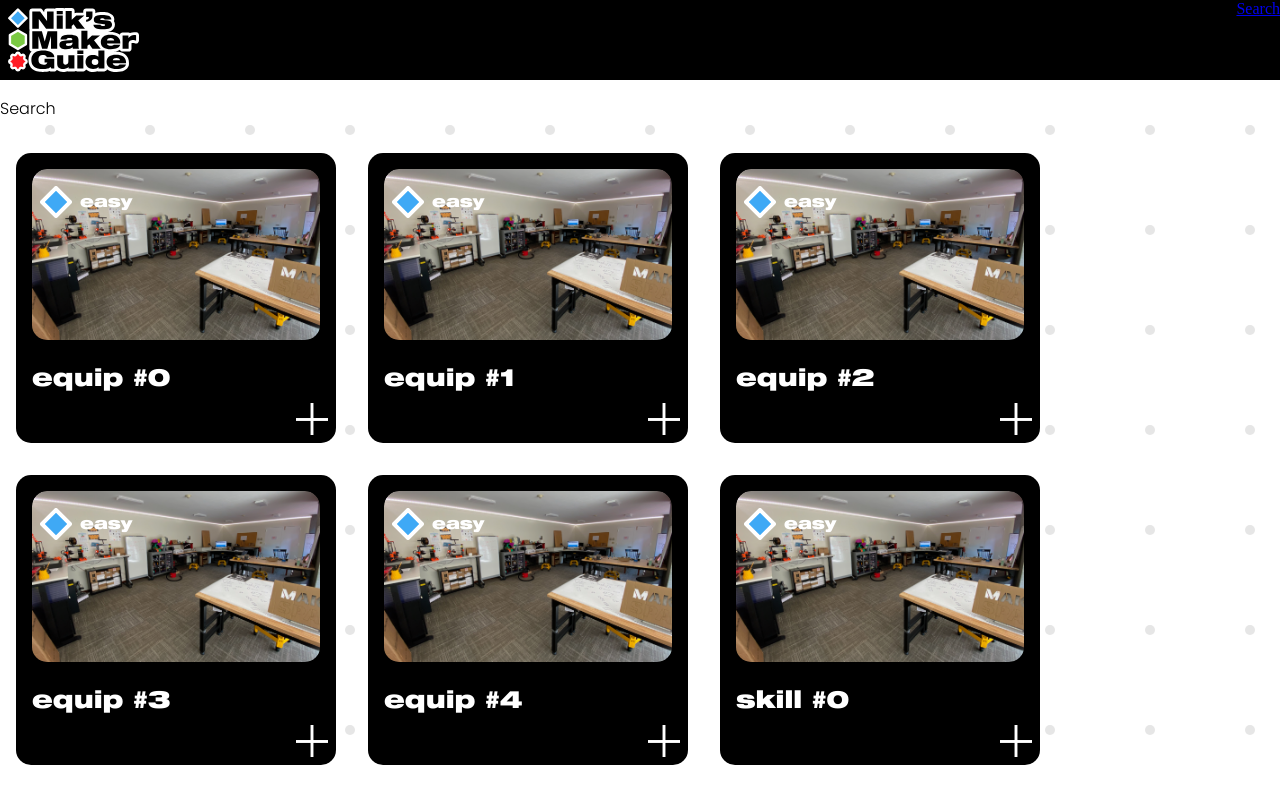
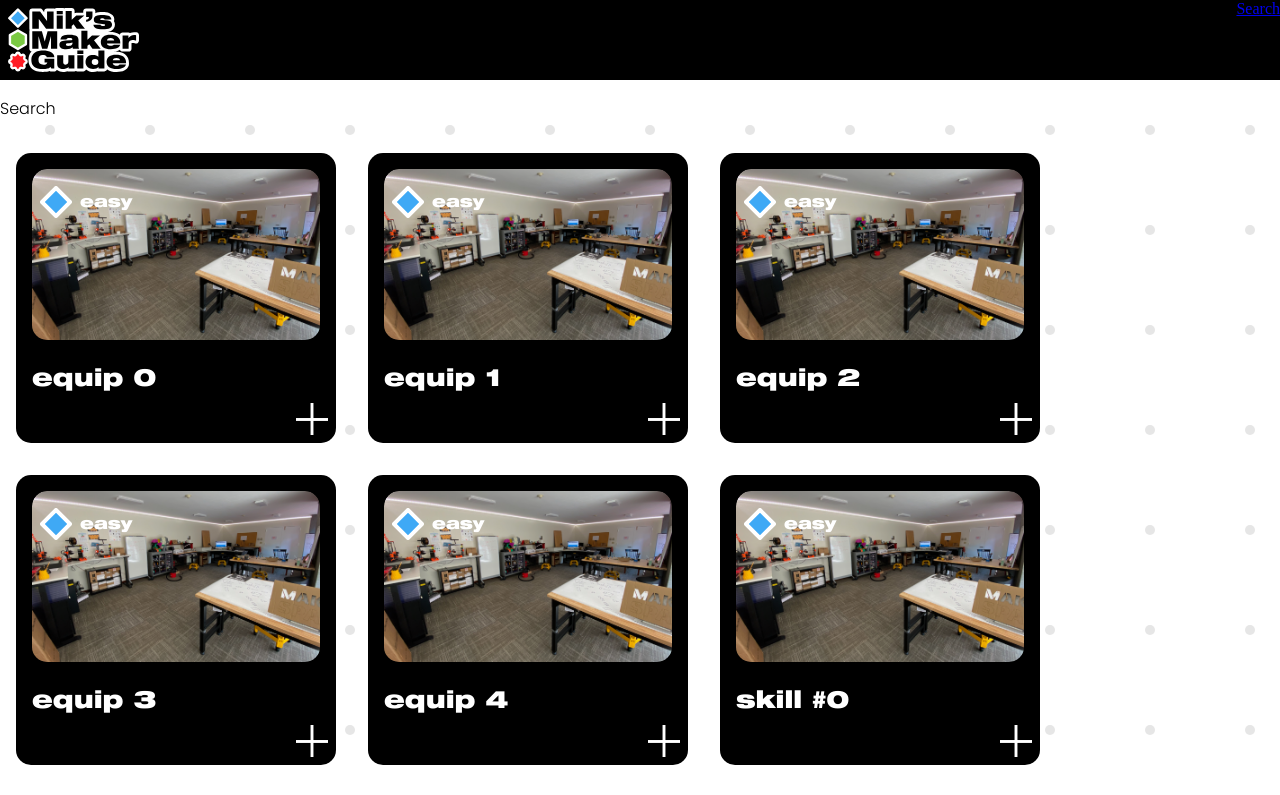
Before and after one commit to Unsynx/course_site, a React (Vite) app: page /search in a window 1280 px wide. Shown: the top 795 px of the page. Built offline with nearby package versions, Linux system fonts and the light colour scheme.

Commit message:
Don't use # in course name

```diff
--- a/src/HomePage.jsx
+++ b/src/HomePage.jsx
@@ -6,18 +6,6 @@ import DynamicBackground from './components/DynamicBackground'
 import CourseScroller from './components/CourseScroller'
 import HomeHero from './components/HomeHero'
 import Footer from './components/Footer'
-
-function add_courses() {
-  let result = [];
-
-  data.courses.forEach(course => {
-    result.push(
-      <CourseCard course={course} />
-    )
-  })
-
-  return result
-}
 
 function HomePage() {
   return (
--- a/src/courses/courses.json
+++ b/src/courses/courses.json
@@ -1,54 +1,109 @@
 {
     "courses": [
         {
-            "name": "equip #0",
+            "name": "equip 0",
             "author": "Nik",
             "level": "easy",
             "description": "this is a sample course",
             "tags": [
                 "equipment"
             ],
-            "sections": []
+            "sections": [
+                {
+                    "name": "Section 1",
+                    "lessons": [
+                        {
+                            "name": "sample",
+                            "link": "https://www.youtube.com/embed/KSpeKBhXhwg?si=Uj3dyPYvrw1uygEs",
+                            "description": "YAsdajssdnajsdhas"
+                        }
+                    ]
+                }
+            ]
         },
         {
-            "name": "equip #1",
+            "name": "equip 1",
             "author": "Nik",
             "level": "easy",
             "description": "this is a sample course",
             "tags": [
                 "equipment"
             ],
-            "sections": []
+            "sections": [
+                {
+                    "name": "Section 1",
+                    "lessons": [
+                        {
+                            "name": "sample",
+                            "link": "https://www.youtube.com/embed/KSpeKBhXhwg?si=Uj3dyPYvrw1uygEs",
+                            "description": "YAsdajssdnajsdhas"
+                        }
+                    ]
+                }
+            ]
         },
         {
-            "name": "equip #2",
+            "name": "equip 2",
             "author": "Nik",
             "level": "easy",
             "description": "this is a sample course",
             "tags": [
                 "equipment"
             ],
-            "sections": []
+            "sections": [
+                {
+                    "name": "Section 1",
+                    "lessons": [
+                        {
+                            "name": "sample",
+                            "link": "https://www.youtube.com/embed/KSpeKBhXhwg?si=Uj3dyPYvrw1uygEs",
+                            "description": "YAsdajssdnajsdhas"
+                        }
+                    ]
+                }
+            ]
         },
         {
-            "name": "equip #3",
+            "name": "equip 3",
             "author": "Nik",
             "level": "easy",
             "description": "this is a sample course",
             "tags": [
                 "equipment"
             ],
-            "sections": []
+            "sections": [
+                {
+                    "name": "Section 1",
+                    "lessons": [
+                        {
+                            "name": "sample",
+                            "link": "https://www.youtube.com/embed/KSpeKBhXhwg?si=Uj3dyPYvrw1uygEs",
+                            "description": "YAsdajssdnajsdhas"
+                        }
+                    ]
+                }
+            ]
         },
         {
-            "name": "equip #4",
+            "name": "equip 4",
             "author": "Nik",
             "level": "easy",
             "description": "this is a sample course",
             "tags": [
                 "equipment"
             ],
-            "sections": []
+            "sections": [
+                {
+                    "name": "Section 1",
+                    "lessons": [
+                        {
+                            "name": "sample",
+                            "link": "https://www.youtube.com/embed/KSpeKBhXhwg?si=Uj3dyPYvrw1uygEs",
+                            "description": "YAsdajssdnajsdhas"
+                        }
+                    ]
+                }
+            ]
         },
         {
             "name": "skill #0",
```
Also changed, not shown: 1 other file (tests, documents, lock files or other folders).
